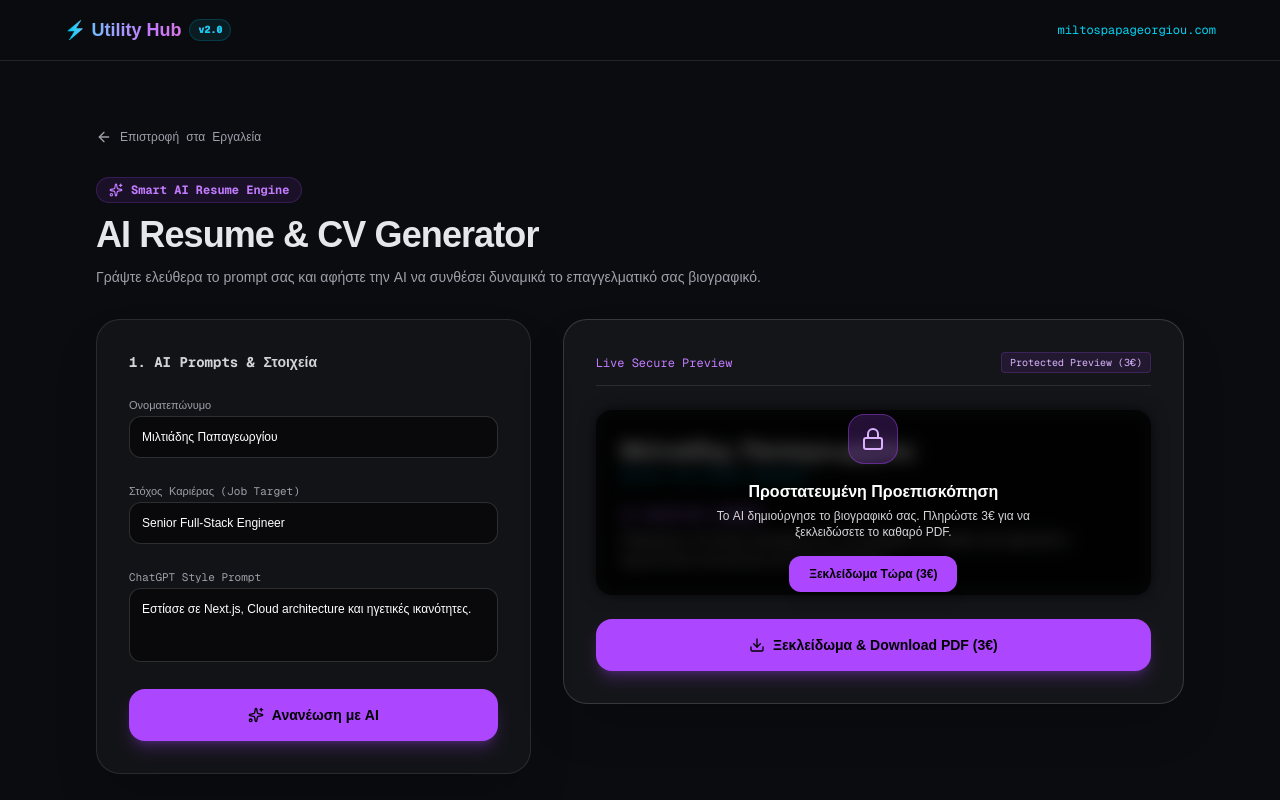
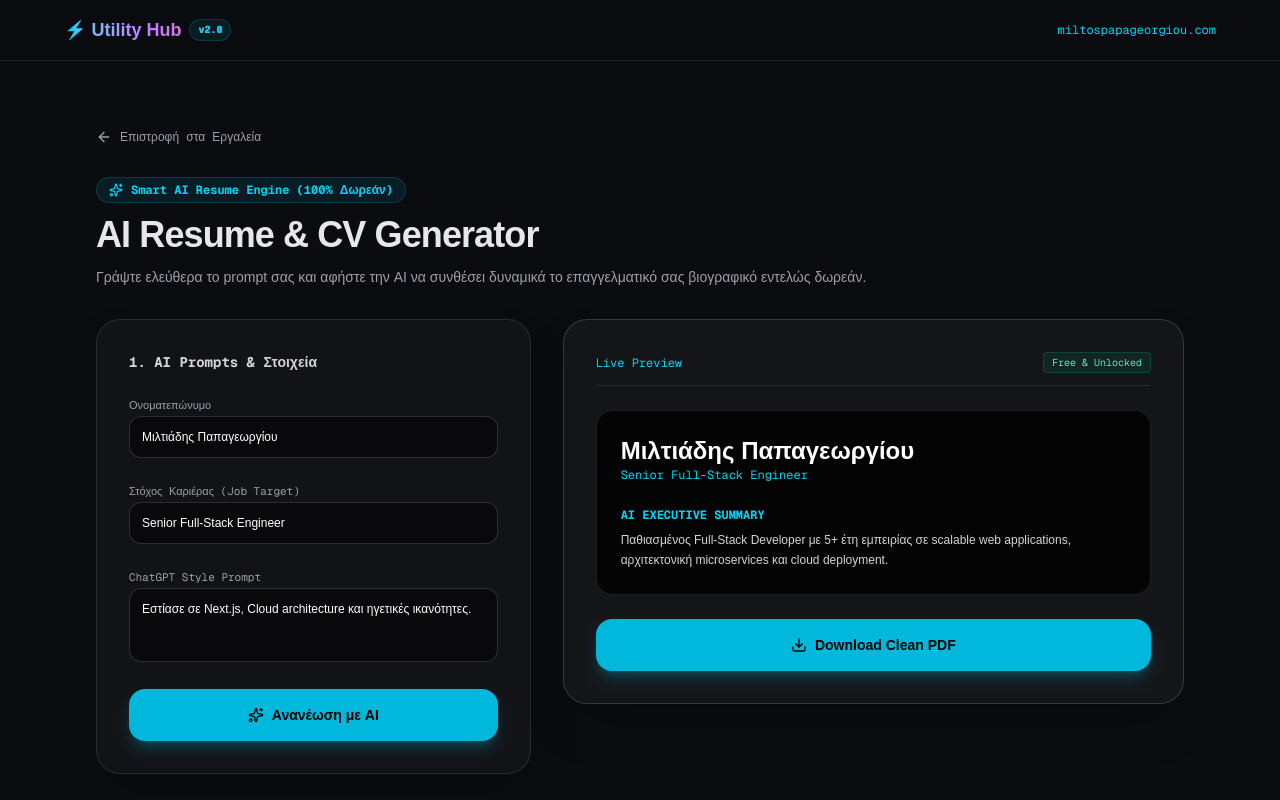
Before and after one commit to miltos12222/utility-hub, a Next.js app: page /tools/resume-builder in a window 1280 px wide. Shown: the top 800 px of the page. Built offline with nearby package versions, Linux system fonts and the light colour scheme.

Commit message:
Remove paywalls and blur: make resume builder and all tools completely free

```diff
--- a/app/tools/resume-builder/page.tsx
+++ b/app/tools/resume-builder/page.tsx
@@ -1,10 +1,10 @@
 "use client";
 
-import { useState, useEffect } from "react";
+import { useState } from "react";
 import Navbar from "@/components/Navbar";
 import Footer from "@/components/Footer";
 import Link from "next/link";
-import { FileText, ArrowLeft, Download, Sparkles, Crown, CheckCircle2, Lock, ShieldCheck } from "lucide-react";
+import { ArrowLeft, Download, Sparkles, CheckCircle2 } from "lucide-react";
 import { motion, AnimatePresence } from "framer-motion";
 
 export default function ResumeBuilderPage() {
@@ -12,16 +12,8 @@ export default function ResumeBuilderPage() {
   const [jobTarget, setJobTarget] = useState("Senior Full-Stack Engineer");
   const [aiPrompt, setAiPrompt] = useState("Εστίασε σε Next.js, Cloud architecture και ηγετικές ικανότητες.");
   const [generatedBio, setGeneratedBio] = useState("Παθιασμένος Full-Stack Developer με 5+ έτη εμπειρίας σε scalable web applications, αρχιτεκτονική microservices και cloud deployment.");
-  const [hasUnlocked, setHasUnlocked] = useState(false);
-  const [showPaywall, setShowPaywall] = useState(false);
-  const [showVerificationModal, setShowVerificationModal] = useState(false);
   const [isGenerating, setIsGenerating] = useState(false);
   const [successMessage, setSuccessMessage] = useState(false);
-
-  useEffect(() => {
-    const unlocked = localStorage.getItem("utility_hub_resume_unlocked");
-    if (unlocked === "true") setHasUnlocked(true);
-  }, []);
 
   const handleGenerateAI = () => {
     setIsGenerating(true);
@@ -34,26 +26,10 @@ export default function ResumeBuilderPage() {
 
       setGeneratedBio(aiResponse);
       setSuccessMessage(true);
-
-      setTimeout(() => {
-        if (!hasUnlocked) setShowPaywall(true);
-      }, 1800);
     }, 1500);
   };
 
   const handleDownload = () => {
-    if (!hasUnlocked) {
-      setShowPaywall(true);
-      return;
-    }
-    window.print();
-  };
-
-  const handleVerifyPayment = () => {
-    // Επαλήθευση πληρωμής από τον χρήστη
-    localStorage.setItem("utility_hub_resume_unlocked", "true");
-    setHasUnlocked(true);
-    setShowVerificationModal(false);
     window.print();
   };
 
@@ -68,12 +44,12 @@ export default function ResumeBuilderPage() {
         </Link>
 
         <div className="space-y-3">
-          <div className="inline-flex items-center gap-2 px-3 py-1 rounded-full bg-purple-500/10 border border-purple-500/20 text-purple-400 text-xs font-mono font-bold">
-            <Sparkles className="w-3.5 h-3.5" /> Smart AI Resume Engine
+          <div className="inline-flex items-center gap-2 px-3 py-1 rounded-full bg-cyan-500/10 border border-cyan-500/20 text-cyan-400 text-xs font-mono font-bold">
+            <Sparkles className="w-3.5 h-3.5" /> Smart AI Resume Engine (100% Δωρεάν)
           </div>
           <h1 className="text-3xl sm:text-4xl font-extrabold tracking-tight">AI Resume & CV Generator</h1>
           <p className="text-xs sm:text-sm text-zinc-400">
-            Γράψτε ελεύθερα το prompt σας και αφήστε την AI να συνθέσει δυναμικά το επαγγελματικό σας βιογραφικό.
+            Γράψτε ελεύθερα το prompt σας και αφήστε την AI να συνθέσει δυναμικά το επαγγελματικό σας βιογραφικό εντελώς δωρεάν.
           </p>
         </div>
 
@@ -86,7 +62,7 @@ export default function ResumeBuilderPage() {
               className="p-4 rounded-2xl bg-emerald-500/10 border border-emerald-500/30 text-emerald-400 text-center font-mono text-xs sm:text-sm font-bold flex items-center justify-center gap-2 shadow-lg"
             >
               <CheckCircle2 className="w-5 h-5" />
-              <span>✨ Το AI ολοκλήρωσε επιτυχώς τη σύνταξη του βιογραφικού σας! Προχωρήστε στην προεπισκόπηση και ξεκλείδωμα.</span>
+              <span>✨ Το AI ολοκλήρωσε επιτυχώς τη σύνταξη του βιογραφικού σας! Μπορείτε να το κατεβάσετε ελεύθερα.</span>
             </motion.div>
           )}
         </AnimatePresence>
@@ -130,7 +106,7 @@ export default function ResumeBuilderPage() {
               type="button"
               onClick={handleGenerateAI}
               disabled={isGenerating}
-              className="w-full py-4 rounded-2xl bg-purple-500 hover:bg-purple-400 text-black font-bold text-xs sm:text-sm transition-all shadow-lg shadow-purple-500/25 flex items-center justify-center gap-2 cursor-pointer"
+              className="w-full py-4 rounded-2xl bg-cyan-500 hover:bg-cyan-400 text-black font-bold text-xs sm:text-sm transition-all shadow-lg shadow-cyan-500/25 flex items-center justify-center gap-2 cursor-pointer"
             >
               <Sparkles className="w-4 h-4" />
               <span>{isGenerating ? "AI Generative Engine Running..." : "Ανανέωση με AI"}</span>
@@ -139,54 +115,33 @@ export default function ResumeBuilderPage() {
 
           <div className="lg:col-span-7 p-6 sm:p-8 rounded-3xl bg-white/[0.04] border border-white/15 space-y-6 shadow-2xl relative overflow-hidden">
             <div className="flex items-center justify-between border-b border-white/10 pb-3">
-              <span className="text-xs font-mono text-purple-400">Live Secure Preview</span>
-              <span className="text-[10px] font-mono px-2 py-0.5 rounded bg-purple-500/10 text-purple-300 border border-purple-500/20">
-                {hasUnlocked ? "Unlocked (HD)" : "Protected Preview (3€)"}
+              <span className="text-xs font-mono text-cyan-400">Live Preview</span>
+              <span className="text-[10px] font-mono px-2 py-0.5 rounded bg-emerald-500/10 text-emerald-300 border border-emerald-500/20">
+                Free & Unlocked
               </span>
             </div>
 
             <div className="relative">
-              <div className={`space-y-6 p-6 rounded-2xl bg-black/80 border border-white/10 transition-all ${!hasUnlocked ? "blur-sm select-none pointer-events-none" : ""}`}>
+              <div className="space-y-6 p-6 rounded-2xl bg-black/80 border border-white/10">
                 <div>
                   <h3 className="text-2xl font-bold text-white">{fullName}</h3>
                   <p className="text-xs font-mono text-cyan-400">{jobTarget}</p>
                 </div>
 
                 <div className="space-y-2">
-                  <h4 className="text-xs font-mono text-purple-400 font-bold uppercase">AI Executive Summary</h4>
+                  <h4 className="text-xs font-mono text-cyan-400 font-bold uppercase">AI Executive Summary</h4>
                   <p className="text-xs text-zinc-300 leading-relaxed whitespace-pre-line">{generatedBio}</p>
                 </div>
               </div>
-
-              {!hasUnlocked && (
-                <div className="absolute inset-0 flex flex-col items-center justify-center bg-black/60 backdrop-blur-[2px] p-6 text-center space-y-4 rounded-2xl">
-                  <div className="p-3 rounded-2xl bg-purple-500/20 border border-purple-500/40 text-purple-300">
-                    <Lock className="w-6 h-6" />
-                  </div>
-                  <div className="space-y-1">
-                    <h4 className="text-base font-bold text-white">Προστατευμένη Προεπισκόπηση</h4>
-                    <p className="text-xs text-zinc-300 max-w-xs">
-                      Το AI δημιούργησε το βιογραφικό σας. Πληρώστε 3€ για να ξεκλειδώσετε το καθαρό PDF.
-                    </p>
-                  </div>
-                  <button
-                    type="button"
-                    onClick={() => setShowPaywall(true)}
-                    className="px-5 py-2.5 rounded-xl bg-purple-500 text-black font-bold text-xs shadow-lg hover:bg-purple-400 cursor-pointer"
-                  >
-                    Ξεκλείδωμα Τώρα (3€)
-                  </button>
-                </div>
-              )}
             </div>
 
             <button
               type="button"
               onClick={handleDownload}
-              className="w-full py-4 rounded-2xl bg-purple-500 hover:bg-purple-400 text-black font-bold text-xs sm:text-sm transition-all shadow-lg shadow-purple-500/25 flex items-center justify-center gap-2 cursor-pointer"
+              className="w-full py-4 rounded-2xl bg-cyan-500 hover:bg-cyan-400 text-black font-bold text-xs sm:text-sm transition-all shadow-lg shadow-cyan-500/25 flex items-center justify-center gap-2 cursor-pointer"
             >
               <Download className="w-4 h-4" />
-              <span>{hasUnlocked ? "Download Clean PDF (Unlocked)" : "Ξεκλείδωμα & Download PDF (3€)"}</span>
+              <span>Download Clean PDF</span>
             </button>
           </div>
 
@@ -194,96 +149,6 @@ export default function ResumeBuilderPage() {
 
       </main>
 
-      {/* PAYWALL MODAL */}
-      <AnimatePresence>
-        {showPaywall && (
-          <div className="fixed inset-0 z-50 flex items-center justify-center p-4 bg-black/80 backdrop-blur-sm">
-            <motion.div
-              initial={{ opacity: 0, scale: 0.95, y: 20 }}
-              animate={{ opacity: 1, scale: 1, y: 0 }}
-              exit={{ opacity: 0, scale: 0.95, y: 20 }}
-              className="relative max-w-md w-full p-8 rounded-3xl bg-[#12131c] border border-purple-500/40 shadow-2xl space-y-6 text-center"
-            >
-              <div className="mx-auto w-14 h-14 rounded-2xl bg-purple-500/10 border border-purple-500/30 flex items-center justify-center text-purple-400">
-                <Crown className="w-7 h-7" />
-              </div>
-
-              <div className="space-y-2">
-                <h3 className="text-xl font-bold text-white">Πληρωμή & Άμεσο Download</h3>
-                <p className="text-xs text-zinc-400">
-                  Κάντε κλικ στον σύνδεσμο Revolut για να ολοκληρώσετε τη μεταφορά (3€) και έπειτα πατήστε επιβεβαίωση.
-                </p>
-              </div>
-
-              <div className="space-y-3 pt-2">
-                <a
-                  href="https://revolut.me/miltos12222"
-                  target="_blank"
-                  rel="noopener noreferrer"
-                  onClick={() => {
-                    // Κλείνουμε το paywall και ανοίγουμε το modal επαλήθευσης πληρωμής
-                    setShowPaywall(false);
-                    setShowVerificationModal(true);
-                  }}
-                  className="block w-full py-3.5 rounded-2xl bg-purple-500 hover:bg-purple-400 text-black font-bold text-xs transition-all shadow-lg shadow-purple-500/25 cursor-pointer text-center"
-                >
-                  💳 Πληρωμή 3€ με Revolut (@miltos12222)
-                </a>
-
-                <button
-                  onClick={() => setShowPaywall(false)}
-                  className="w-full py-3 text-xs text-zinc-500 hover:text-zinc-300 transition-colors cursor-pointer"
-                >
-                  Ακύρωση
-                </button>
-              </div>
-            </motion.div>
-          </div>
-        )}
-      </AnimatePresence>
-
-      {/* VERIFICATION MODAL (NEW) */}
-      <AnimatePresence>
-        {showVerificationModal && (
-          <div className="fixed inset-0 z-50 flex items-center justify-center p-4 bg-black/80 backdrop-blur-sm">
-            <motion.div
-              initial={{ opacity: 0, scale: 0.95, y: 20 }}
-              animate={{ opacity: 1, scale: 1, y: 0 }}
-              exit={{ opacity: 0, scale: 0.95, y: 20 }}
-              className="relative max-w-md w-full p-8 rounded-3xl bg-[#12131c] border border-cyan-500/40 shadow-2xl space-y-6 text-center"
-            >
-              <div className="mx-auto w-14 h-14 rounded-2xl bg-cyan-500/10 border border-cyan-500/30 flex items-center justify-center text-cyan-400">
-                <ShieldCheck className="w-7 h-7" />
-              </div>
-
-              <div className="space-y-2">
-                <h3 className="text-xl font-bold text-white">Επιβεβαίωση Πληρωμής</h3>
-                <p className="text-xs text-zinc-400">
-                  Έχετε ολοκληρώσει επιτυχώς τη συναλλαγή σας στη Revolut; Πατήστε παρακάτω για να ξεκλειδώσετε άμεσα το PDF σας.
-                </p>
-              </div>
-
-              <div className="space-y-3 pt-2">
-                <button
-                  type="button"
-                  onClick={handleVerifyPayment}
-                  className="w-full py-3.5 rounded-2xl bg-cyan-500 hover:bg-cyan-400 text-black font-bold text-xs transition-all shadow-lg shadow-cyan-500/25 cursor-pointer"
-                >
-                  ✓ Έχω πληρώσει - Ξεκλείδωμα PDF
-                </button>
-
-                <button
-                  onClick={() => setShowVerificationModal(false)}
-                  className="w-full py-3 text-xs text-zinc-500 hover:text-zinc-300 transition-colors cursor-pointer"
-                >
-                  Επιστροφή
-                </button>
-              </div>
-            </motion.div>
-          </div>
-        )}
-      </AnimatePresence>
-
       <Footer />
     </div>
   );
```
